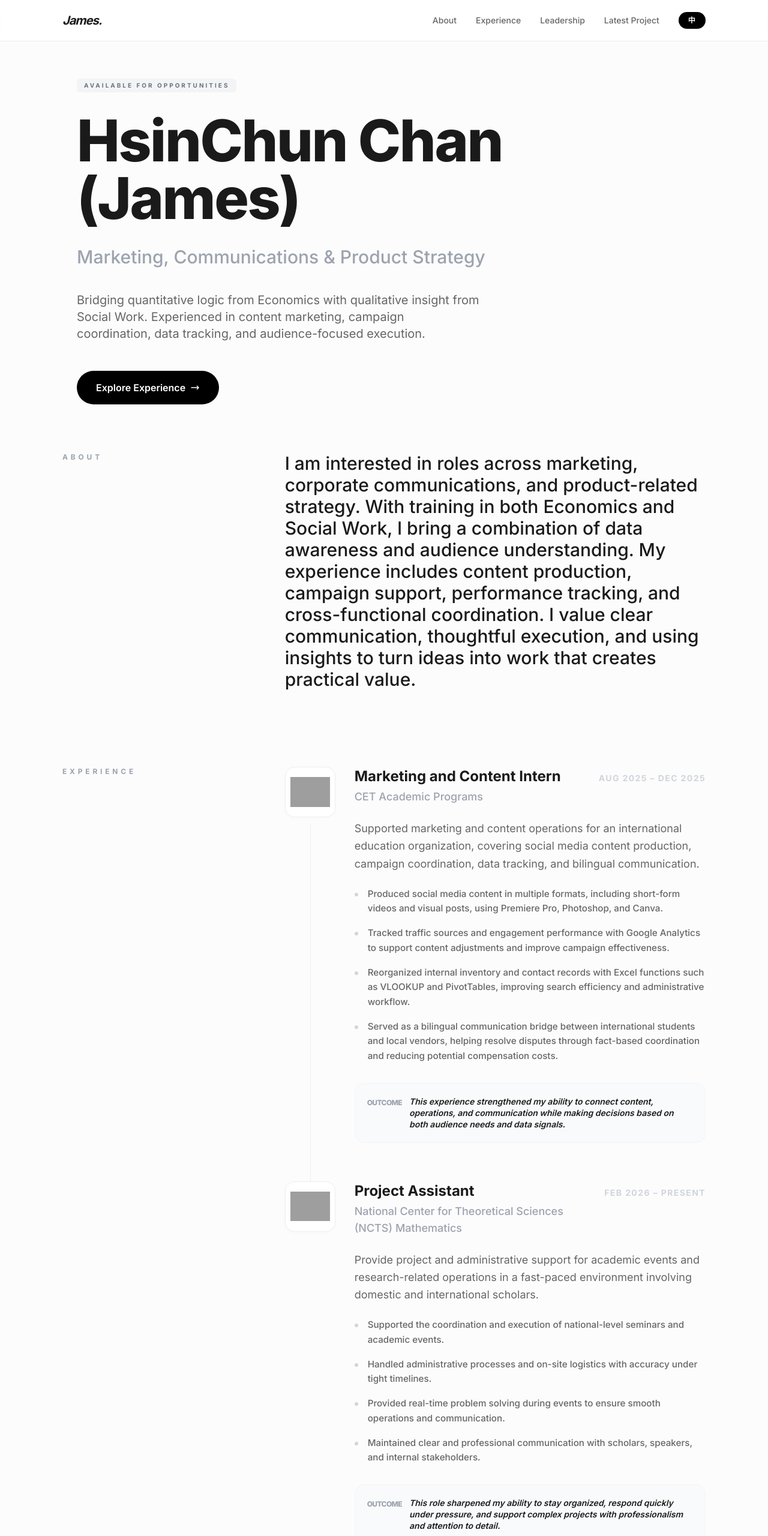
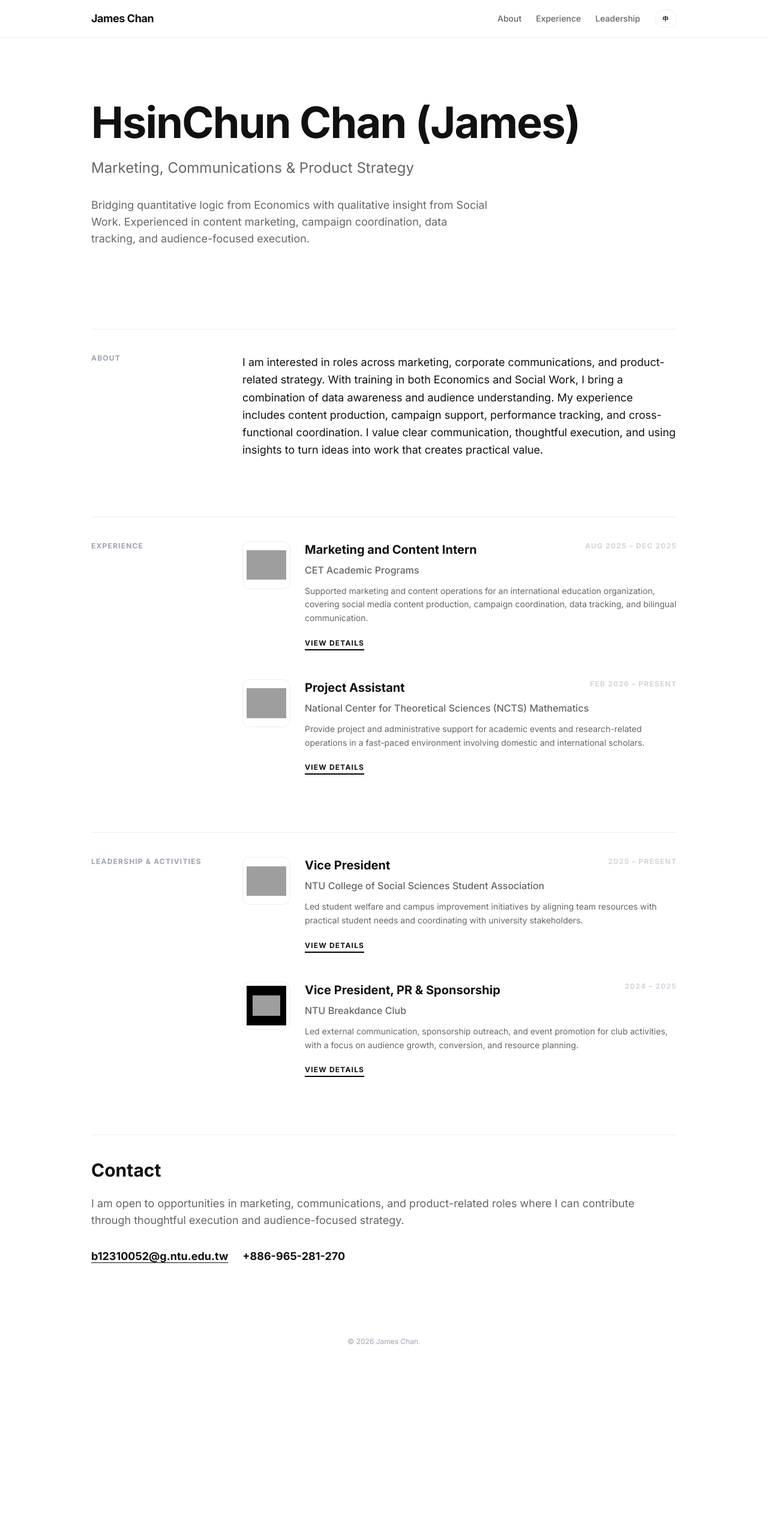
Before and after one commit to domdom1231/james-chan-portfolio, a plain HTML site: page index.html in a window 1280 px wide. Shown: the top 2560 px of the page at 60% size. After the commit the page ends 2284 px from the top, so only its background shows below. Drawn offline with nearby package versions, Linux system fonts and the light colour scheme; grey boxes are pictures that could not be loaded.

Commit message:
Update: Refined layout, reduced font sizes, and added Modal for experience details

```diff
--- a/index.html
+++ b/index.html
@@ -13,12 +13,11 @@
             theme: {
                 extend: {
                     colors: {
-                        'brand-bg': '#fcfcfc',
-                        'brand-text': '#1a1a1a',
+                        'brand-bg': '#ffffff',
+                        'brand-text': '#111111',
                         'brand-muted': '#666666',
                         'brand-border': '#eeeeee',
                         'brand-accent': '#000000',
-                        'brand-surface': '#ffffff'
                     },
                     fontFamily: {
                         sans: ['Inter', '-apple-system', 'BlinkMacSystemFont', 'sans-serif'],
@@ -29,232 +28,150 @@
     </script>
     <style>
         html { scroll-behavior: smooth; }
-        body {
-            background: #fcfcfc;
-            color: #1a1a1a;
-            line-height: 1.6;
+        body { background: #ffffff; color: #111111; line-height: 1.5; }
+        .logo-box {
+            width: 80px; height: 80px; border-radius: 12px; background: #fff;
+            border: 1px solid #eee; display: flex; align-items: center; justify-content: center;
+            overflow: hidden; flex-shrink: 0; padding: 6px;
         }
-        .fade-in {
-            animation: fadeIn 0.8s cubic-bezier(0.16, 1, 0.3, 1) forwards;
+        .logo-box img[src*="5b61b7104037"] { background-color: #000; width: 100%; height: 100%; object-fit: contain; margin: -6px; padding: 10px; }
+
+        /* Modal Styles */
+        .modal {
+            display: none; position: fixed; inset: 0; z-index: 100;
+            background: rgba(0,0,0,0.4); backdrop-blur: 4px;
+            align-items: center; justify-content: center; padding: 20px;
         }
-        @keyframes fadeIn {
-            from { opacity: 0; transform: translateY(20px); }
-            to { opacity: 1; transform: translateY(0); }
-        }
-        .logo-box {
-            width: 84px;
-            height: 84px;
-            border-radius: 16px;
-            background: #ffffff;
-            border: 1px solid #eeeeee;
-            display: flex;
-            align-items: center;
-            justify-content: center;
-            overflow: hidden;
-            flex-shrink: 0;
-            padding: 8px;
-            box-shadow: 0 2px 8px rgba(0,0,0,0.02);
-        }
-        /* 特別處理黑色背景的 Logo */
-        .logo-box img[src*="5b61b7104037"] {
-            background-color: #000000;
-            width: 100%;
-            height: 100%;
-            object-fit: contain;
-            margin: -8px;
-            padding: 12px;
-        }
-        .experience-entry {
-            position: relative;
-            padding-bottom: 4rem;
-        }
-        .experience-entry:last-child {
-            padding-bottom: 0;
-        }
-        .timeline-line {
-            position: absolute;
-            left: 42px;
-            top: 96px;
-            bottom: 0;
-            width: 1px;
-            background: #eeeeee;
-        }
-        .experience-entry:last-child .timeline-line {
-            display: none;
-        }
-        nav a.active {
-            color: #000000;
-            font-weight: 600;
+        .modal.active { display: flex; }
+        .modal-content {
+            background: white; width: 100%; max-width: 600px; border-radius: 24px;
+            padding: 32px; box-shadow: 0 20px 40px rgba(0,0,0,0.1);
+            max-height: 90vh; overflow-y: auto; position: relative;
         }
     </style>
 </head>
-<body class="antialiased font-sans selection:bg-black selection:text-white">
+<body class="antialiased font-sans">
     <script src="./data.js"></script>
 
+    <!-- Modal -->
+    <div id="detail-modal" class="modal" onclick="closeModal(event)">
+        <div class="modal-content" onclick="event.stopPropagation()">
+            <button onclick="closeModal()" class="absolute top-6 right-6 text-gray-400 hover:text-black text-2xl">&times;</button>
+            <div id="modal-body"></div>
+        </div>
+    </div>
+
     <!-- Navigation -->
-    <nav class="fixed inset-x-0 top-0 z-50 bg-white/80 backdrop-blur-xl border-b border-brand-border">
-        <div class="max-w-6xl mx-auto px-6 md:px-10 py-5 flex items-center justify-between">
-            <a href="#" class="text-xl font-bold tracking-tighter italic">James.</a>
-            <div class="flex items-center gap-8 text-sm font-medium">
-                <div class="hidden md:flex items-center gap-8">
-                    <a href="#about" class="text-brand-muted hover:text-black transition-colors" id="nav-about"></a>
-                    <a href="#experience" class="text-brand-muted hover:text-black transition-colors" id="nav-experience"></a>
-                    <a href="#leadership" class="text-brand-muted hover:text-black transition-colors" id="nav-leadership"></a>
-                    <a href="#projects" class="text-brand-muted hover:text-black transition-colors" id="nav-projects"></a>
+    <nav class="fixed inset-x-0 top-0 z-50 bg-white/80 backdrop-blur-md border-b border-brand-border">
+        <div class="max-w-5xl mx-auto px-6 py-4 flex items-center justify-between">
+            <a href="#" class="text-lg font-bold tracking-tight">James Chan</a>
+            <div class="flex items-center gap-6 text-sm font-medium">
+                <div class="hidden md:flex gap-6">
+                    <a href="#about" class="text-brand-muted hover:text-black" id="nav-about"></a>
+                    <a href="#experience" class="text-brand-muted hover:text-black" id="nav-experience"></a>
+                    <a href="#leadership" class="text-brand-muted hover:text-black" id="nav-leadership"></a>
                 </div>
-                <button id="lang-toggle" onclick="toggleLanguage()" class="bg-black text-white px-4 py-1.5 rounded-full text-xs font-bold tracking-widest hover:scale-105 transition-transform"></button>
+                <button id="lang-toggle" onclick="toggleLanguage()" class="border border-brand-border px-3 py-1 rounded-full text-[10px] font-bold tracking-widest"></button>
             </div>
         </div>
     </nav>
 
-    <!-- Hero -->
-    <header class="min-h-[85vh] flex items-center pt-32 pb-20 px-6 md:px-10">
-        <div class="max-w-5xl mx-auto w-full fade-in">
-            <div class="inline-block px-3 py-1 bg-gray-100 rounded-md text-[10px] uppercase tracking-[0.3em] font-bold text-gray-500 mb-8">Available for Opportunities</div>
-            <h1 class="text-6xl md:text-8xl font-extrabold tracking-tight leading-[0.9] mb-8" id="hero-name"></h1>
-            <h2 class="text-2xl md:text-3xl font-medium text-gray-400 mb-10 max-w-3xl" id="hero-title"></h2>
-            <p class="max-w-2xl text-lg md:text-xl text-brand-muted leading-relaxed mb-12" id="hero-subtitle"></p>
-            <div class="flex gap-4">
-                <a href="#experience" class="bg-black text-white px-8 py-4 rounded-full font-semibold hover:bg-gray-800 transition-all flex items-center gap-2 group" id="hero-cta">
-                    <span></span>
-                    <svg class="w-4 h-4 group-hover:translate-x-1 transition-transform" fill="none" stroke="currentColor" viewBox="0 0 24 24"><path stroke-linecap="round" stroke-linejoin="round" stroke-width="2" d="M17 8l4 4m0 0l-4 4m4-4H3"></path></svg>
-                </a>
-            </div>
-        </div>
-    </header>
+    <main class="max-w-5xl mx-auto px-6 pt-32 pb-20 space-y-24">
+        <!-- Hero -->
+        <section class="py-10">
+            <h1 class="text-5xl md:text-7xl font-bold tracking-tight mb-6" id="hero-name"></h1>
+            <h2 class="text-xl md:text-2xl text-brand-muted mb-8" id="hero-title"></h2>
+            <p class="max-w-2xl text-lg text-brand-muted" id="hero-subtitle"></p>
+        </section>
 
-    <main class="max-w-6xl mx-auto px-6 md:px-10 space-y-32 pb-32">
         <!-- About -->
-        <section id="about" class="grid grid-cols-1 md:grid-cols-12 gap-10 scroll-mt-32">
-            <div class="md:col-span-4">
-                <h3 class="text-xs uppercase tracking-[0.4em] font-bold text-gray-400" id="about-title"></h3>
-            </div>
-            <div class="md:col-span-8">
-                <p class="text-2xl md:text-3xl font-medium leading-tight text-brand-text" id="about-description"></p>
+        <section id="about" class="pt-10 border-t border-brand-border grid md:grid-cols-4 gap-8">
+            <div class="text-xs font-bold uppercase tracking-widest text-gray-400" id="about-title"></div>
+            <div class="md:col-span-3">
+                <p class="text-lg text-brand-text leading-relaxed" id="about-description"></p>
             </div>
         </section>
 
         <!-- Experience -->
-        <section id="experience" class="grid grid-cols-1 md:grid-cols-12 gap-10 scroll-mt-32">
-            <div class="md:col-span-4">
-                <h3 class="text-xs uppercase tracking-[0.4em] font-bold text-gray-400" id="experience-title"></h3>
-            </div>
-            <div class="md:col-span-8 space-y-0" id="experience-list"></div>
+        <section id="experience" class="pt-10 border-t border-brand-border grid md:grid-cols-4 gap-8">
+            <div class="text-xs font-bold uppercase tracking-widest text-gray-400" id="experience-title"></div>
+            <div class="md:col-span-3 space-y-12" id="experience-list"></div>
         </section>
 
         <!-- Leadership -->
-        <section id="leadership" class="grid grid-cols-1 md:grid-cols-12 gap-10 scroll-mt-32">
-            <div class="md:col-span-4">
-                <h3 class="text-xs uppercase tracking-[0.4em] font-bold text-gray-400" id="leadership-title"></h3>
-            </div>
-            <div class="md:col-span-8 space-y-0" id="leadership-list"></div>
-        </section>
-
-        <!-- Projects -->
-        <section id="projects" class="grid grid-cols-1 md:grid-cols-12 gap-10 scroll-mt-32">
-            <div class="md:col-span-4">
-                <h3 class="text-xs uppercase tracking-[0.4em] font-bold text-gray-400" id="projects-title"></h3>
-            </div>
-            <div class="md:col-span-8 grid grid-cols-1 md:grid-cols-2 gap-6" id="projects-list"></div>
-        </section>
-
-        <!-- Skills -->
-        <section id="skills" class="grid grid-cols-1 md:grid-cols-12 gap-10 scroll-mt-32">
-            <div class="md:col-span-4">
-                <h3 class="text-xs uppercase tracking-[0.4em] font-bold text-gray-400" id="skills-title"></h3>
-            </div>
-            <div class="md:col-span-8">
-                <ul class="grid grid-cols-1 gap-6" id="skills-list"></ul>
-            </div>
+        <section id="leadership" class="pt-10 border-t border-brand-border grid md:grid-cols-4 gap-8">
+            <div class="text-xs font-bold uppercase tracking-widest text-gray-400" id="leadership-title"></div>
+            <div class="md:col-span-3 space-y-12" id="leadership-list"></div>
         </section>
 
         <!-- Contact -->
-        <section id="contact" class="bg-black text-white rounded-[40px] p-10 md:p-20 scroll-mt-32 overflow-hidden relative">
-            <div class="relative z-10">
-                <h3 class="text-5xl md:text-7xl font-bold tracking-tighter mb-10" id="contact-title"></h3>
-                <p class="text-xl md:text-2xl text-gray-400 max-w-2xl mb-12" id="contact-description"></p>
-                <div class="flex flex-wrap gap-10">
-                    <a id="contact-email" href="" class="group">
-                        <div class="text-xs uppercase tracking-widest text-gray-500 mb-2">Email Me</div>
-                        <div class="text-2xl font-semibold group-hover:text-gray-300 transition-colors flex items-center gap-2">
-                            <span class="email-text"></span>
-                            <svg class="w-5 h-5 opacity-0 group-hover:opacity-100 -translate-x-2 group-hover:translate-x-0 transition-all" fill="none" stroke="currentColor" viewBox="0 0 24 24"><path stroke-linecap="round" stroke-linejoin="round" stroke-width="2" d="M14 5l7 7m0 0l-7 7m7-7H3"></path></svg>
-                        </div>
-                    </a>
-                    <a id="contact-phone" href="" class="group">
-                        <div class="text-xs uppercase tracking-widest text-gray-500 mb-2">Call Me</div>
-                        <div class="text-2xl font-semibold group-hover:text-gray-300 transition-colors phone-text"></div>
-                    </a>
-                </div>
+        <section id="contact" class="pt-10 border-t border-brand-border">
+            <h3 class="text-3xl font-bold mb-6" id="contact-title"></h3>
+            <p class="text-lg text-brand-muted mb-8" id="contact-description"></p>
+            <div class="flex flex-wrap gap-6">
+                <a id="contact-email" href="" class="text-lg font-bold underline underline-offset-4 decoration-1 hover:text-blue-600 transition-colors"></a>
+                <a id="contact-phone" href="" class="text-lg font-bold"></a>
             </div>
-            <!-- Decorative circle -->
-            <div class="absolute -right-20 -bottom-20 w-80 h-80 bg-white/5 rounded-full blur-3xl"></div>
         </section>
     </main>
 
-    <footer class="py-20 text-center border-t border-brand-border">
-        <p class="text-sm text-gray-400">&copy; <span id="year"></span> James Chan. Crafted with care.</p>
+    <footer class="py-10 text-center text-xs text-gray-400">
+        &copy; <span id="year"></span> James Chan.
     </footer>
 
     <script>
         document.getElementById('year').innerText = new Date().getFullYear();
         let currentLang = 'en';
 
-        function renderEntry(item, isProject = false) {
-            if (isProject) {
-                return `
-                    <div class="group bg-white border border-brand-border p-8 rounded-3xl hover:border-black transition-all hover:shadow-xl hover:shadow-black/5">
-                        <h4 class="text-2xl font-bold mb-2">${item.name}</h4>
-                        <div class="text-xs font-bold text-gray-400 uppercase tracking-widest mb-6">${item.period}</div>
-                        <p class="text-brand-muted mb-8 text-sm leading-relaxed">${item.summary}</p>
+        function showDetail(type, index) {
+            const data = siteData[currentLang][type].items[index];
+            const modal = document.getElementById('detail-modal');
+            const body = document.getElementById('modal-body');
+
+            body.innerHTML = `
+                <div class="flex items-center gap-4 mb-8">
+                    <div class="logo-box"><img src="${data.companyIcon}" class="w-full h-full object-contain"></div>
+                    <div>
+                        <h4 class="text-2xl font-bold">${data.role}</h4>
+                        <div class="text-brand-muted">${data.company}</div>
+                    </div>
+                </div>
+                <div class="space-y-6">
+                    <div>
+                        <div class="text-[10px] font-bold uppercase tracking-widest text-gray-400 mb-3">Key Achievements</div>
                         <ul class="space-y-3">
-                            ${(item.highlights || []).map(h => `
-                                <li class="flex items-start gap-3 text-sm font-medium">
-                                    <span class="w-1.5 h-1.5 rounded-full bg-black mt-2 flex-shrink-0"></span>
-                                    <span>${h}</span>
-                                </li>
-                            `).join('')}
+                            ${(data.achievements || []).map(a => `<li class="flex gap-3 text-sm text-brand-muted"><span class="w-1 h-1 rounded-full bg-black mt-2 flex-shrink-0"></span><span>${a}</span></li>`).join('')}
                         </ul>
                     </div>
-                `;
-            }
+                    ${data.takeaway ? `
+                        <div class="bg-gray-50 p-4 rounded-xl border border-gray-100">
+                            <div class="text-[10px] font-bold uppercase tracking-widest text-gray-400 mb-1">Key Takeaway</div>
+                            <p class="text-sm font-medium italic">${data.takeaway}</p>
+                        </div>
+                    ` : ''}
+                </div>
+            `;
+            modal.classList.add('active');
+            document.body.style.overflow = 'hidden';
+        }
 
-            const icon = item.companyIcon
-                ? `<div class="logo-box"><img src="${item.companyIcon}" alt="${item.company}" class="w-full h-full object-contain"></div>`
-                : `<div class="logo-box bg-gray-50 font-bold text-gray-300">${(item.company || '').slice(0,2).toUpperCase()}</div>`;
+        function closeModal() {
+            document.getElementById('detail-modal').classList.remove('active');
+            document.body.style.overflow = '';
+        }
 
+        function renderEntry(item, index, type) {
             return `
-                <div class="experience-entry group">
-                    <div class="timeline-line"></div>
-                    <div class="flex flex-col md:flex-row gap-8 relative">
-                        ${icon}
-                        <div class="flex-1">
-                            <div class="flex flex-col md:flex-row md:items-baseline md:justify-between gap-2 mb-6">
-                                <div>
-                                    <h4 class="text-2xl font-bold group-hover:text-black transition-colors">${item.role}</h4>
-                                    <div class="text-lg font-medium text-gray-400 mt-1">${item.company}</div>
-                                </div>
-                                <div class="text-sm font-bold text-gray-300 uppercase tracking-widest whitespace-nowrap">${item.period}</div>
-                            </div>
-
-                            ${item.summary ? `<p class="text-lg text-brand-muted mb-6 leading-relaxed max-w-3xl">${item.summary}</p>` : ''}
-
-                            <ul class="space-y-4 mb-8 max-w-3xl">
-                                ${(item.achievements || []).map(a => `
-                                    <li class="flex items-start gap-4 text-brand-muted leading-relaxed">
-                                        <span class="w-1.5 h-1.5 rounded-full bg-gray-300 mt-2.5 flex-shrink-0"></span>
-                                        <span class="text-[0.95rem] font-medium">${a}</span>
-                                    </li>
-                                `).join('')}
-                            </ul>
-
-                            ${item.takeaway ? `
-                                <div class="inline-flex items-start gap-3 bg-gray-50 rounded-2xl p-5 border border-gray-100 max-w-2xl">
-                                    <span class="text-xs font-black uppercase tracking-tighter text-gray-400 mt-1">Outcome</span>
-                                    <p class="text-sm font-semibold italic text-brand-text leading-snug">${item.takeaway}</p>
-                                </div>
-                            ` : ''}
+                <div class="flex flex-col md:flex-row gap-6">
+                    <div class="logo-box"><img src="${item.companyIcon}" class="w-full h-full object-contain"></div>
+                    <div class="flex-1">
+                        <div class="flex justify-between items-start mb-2">
+                            <h4 class="text-xl font-bold">${item.role}</h4>
+                            <span class="text-xs font-bold text-gray-300 uppercase tracking-widest">${item.period}</span>
                         </div>
+                        <div class="text-brand-muted font-medium mb-3">${item.company}</div>
+                        <p class="text-sm text-brand-muted leading-relaxed mb-4 line-clamp-3">${item.summary}</p>
+                        <button onclick="showDetail('${type}', ${index})" class="text-xs font-bold uppercase tracking-widest border-b-2 border-black pb-0.5 hover:opacity-50 transition-opacity">View Details</button>
                     </div>
                 </div>
             `;
@@ -263,44 +180,24 @@
         function renderContent() {
             const data = siteData[currentLang];
             document.documentElement.lang = currentLang;
-
             document.getElementById('nav-about').innerText = data.nav.about;
             document.getElementById('nav-experience').innerText = data.nav.experience;
             document.getElementById('nav-leadership').innerText = data.nav.leadership;
-            document.getElementById('nav-projects').innerText = data.nav.projects;
             document.getElementById('lang-toggle').innerText = data.nav.languageToggle;
-
             document.getElementById('hero-name').innerText = data.hero.name;
             document.getElementById('hero-title').innerText = data.hero.title;
             document.getElementById('hero-subtitle').innerText = data.hero.subtitle;
-            document.getElementById('hero-cta').querySelector('span').innerText = data.hero.cta;
-
             document.getElementById('about-title').innerText = data.about.title;
             document.getElementById('about-description').innerText = data.about.description;
-
             document.getElementById('experience-title').innerText = data.experience.title;
-            document.getElementById('experience-list').innerHTML = data.experience.items.map(i => renderEntry(i)).join('');
-
+            document.getElementById('experience-list').innerHTML = data.experience.items.map((i, idx) => renderEntry(i, idx, 'experience')).join('');
             document.getElementById('leadership-title').innerText = data.leadership.title;
-            document.getElementById('leadership-list').innerHTML = data.leadership.items.map(i => renderEntry(i)).join('');
-
-            document.getElementById('projects-title').innerText = data.projects.title;
-            document.getElementById('projects-list').innerHTML = data.projects.items.map(i => renderEntry(i, true)).join('');
-
-            document.getElementById('skills-title').innerText = data.skills.title;
-            document.getElementById('skills-list').innerHTML = data.skills.items.map(s => `
-                <li class="group flex items-baseline gap-6 border-b border-brand-border pb-6 last:border-0">
-                    <span class="text-brand-text font-bold text-lg min-w-[200px] leading-none">${s.split(':')[0]}</span>
-                    <span class="text-brand-muted font-medium text-base">${s.split(':')[1] || ''}</span>
-                </li>
-            `).join('');
-
+            document.getElementById('leadership-list').innerHTML = data.leadership.items.map((i, idx) => renderEntry(i, idx, 'leadership')).join('');
             document.getElementById('contact-title').innerText = data.contact.title;
             document.getElementById('contact-description').innerText = data.contact.description;
             document.getElementById('contact-email').href = 'mailto:' + data.contact.email;
-            document.getElementById('contact-email').querySelector('.email-text').innerText = data.contact.email;
-            document.getElementById('contact-phone').href = 'tel:' + data.contact.phone.replace(/[^0-9+]/g, '');
-            document.getElementById('contact-phone').querySelector('.phone-text').innerText = data.contact.phone;
+            document.getElementById('contact-email').innerText = data.contact.email;
+            document.getElementById('contact-phone').innerText = data.contact.phone;
         }
 
         function toggleLanguage() {
```
